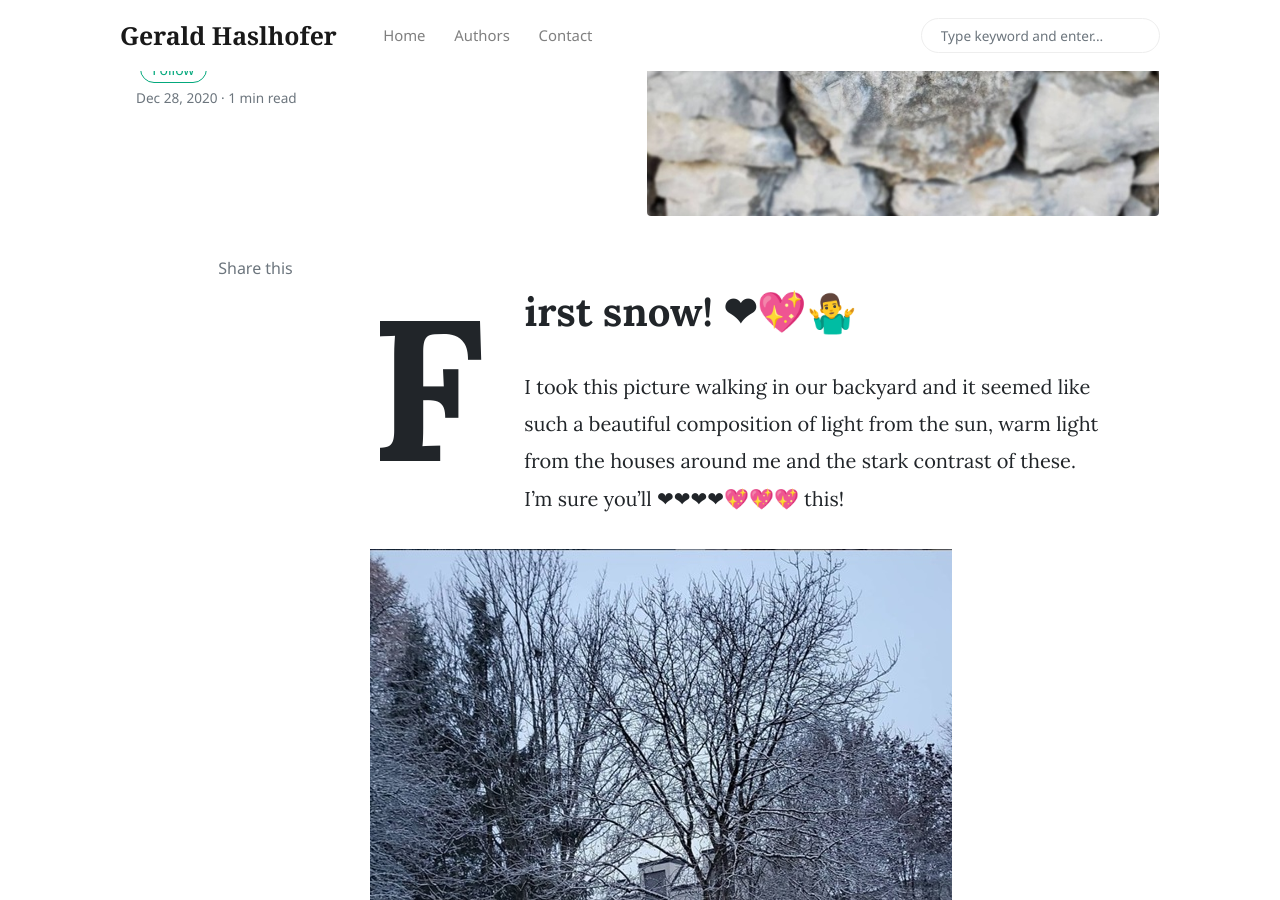
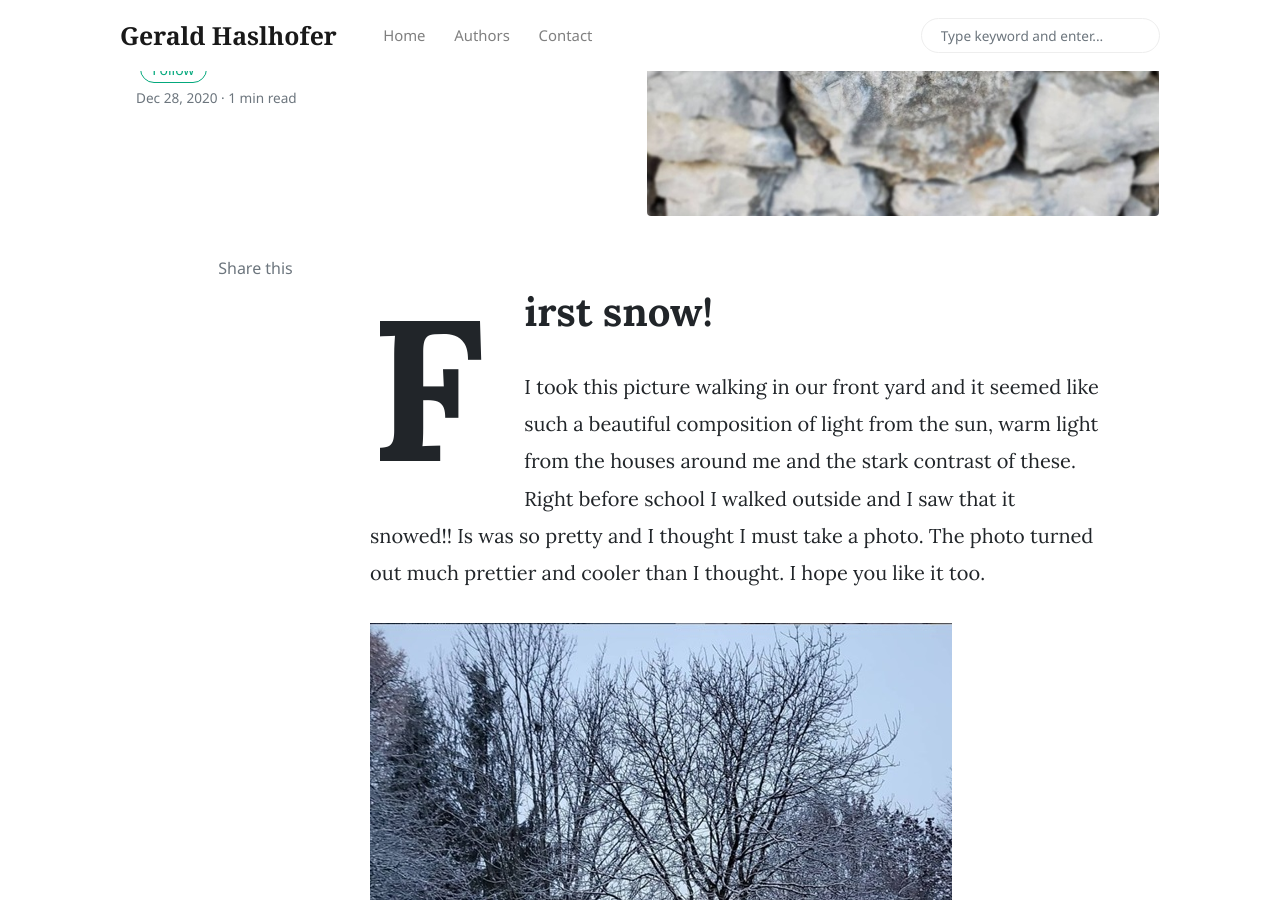
Before and after one commit to haslhofer/haslhofer.github.io, a Jekyll site: the page built from _posts/2020-12-28-fritzy.md, in a window 1280 px wide and 900 px high, scrolled down 394 px. Built offline with Jekyll 4.4.1, drawn with Linux system fonts in a browser that asks for light colours; nearby versions of some CDN libraries; comment, search, counter and statistics services are not loaded.

Commit message:
Update 2020-12-28-fritzy.md

```diff
--- a/_posts/2020-12-28-fritzy.md
+++ b/_posts/2020-12-28-fritzy.md
@@ -6,8 +6,8 @@ categories: [ experiments]
 image: assets/images/wall1.jpg
 ---
 
-# First snow! ❤💖🤷‍♂️
+# First snow!
 
-I took this picture walking in our backyard and it seemed like such a beautiful composition of light from the sun, warm light from the houses around me and the stark contrast of these. I'm sure you'll ❤❤❤❤💖💖💖 this!
+I took this picture walking in our front yard and it seemed like such a beautiful composition of light from the sun, warm light from the houses around me and the stark contrast of these. Right before school I walked outside and I saw that it snowed!! Is was so pretty and I thought I must take a photo. The photo turned out much prettier and cooler than I thought. I hope you like it too.
 
 ![imageassets](../assets/images/snow1.jpg)
```
